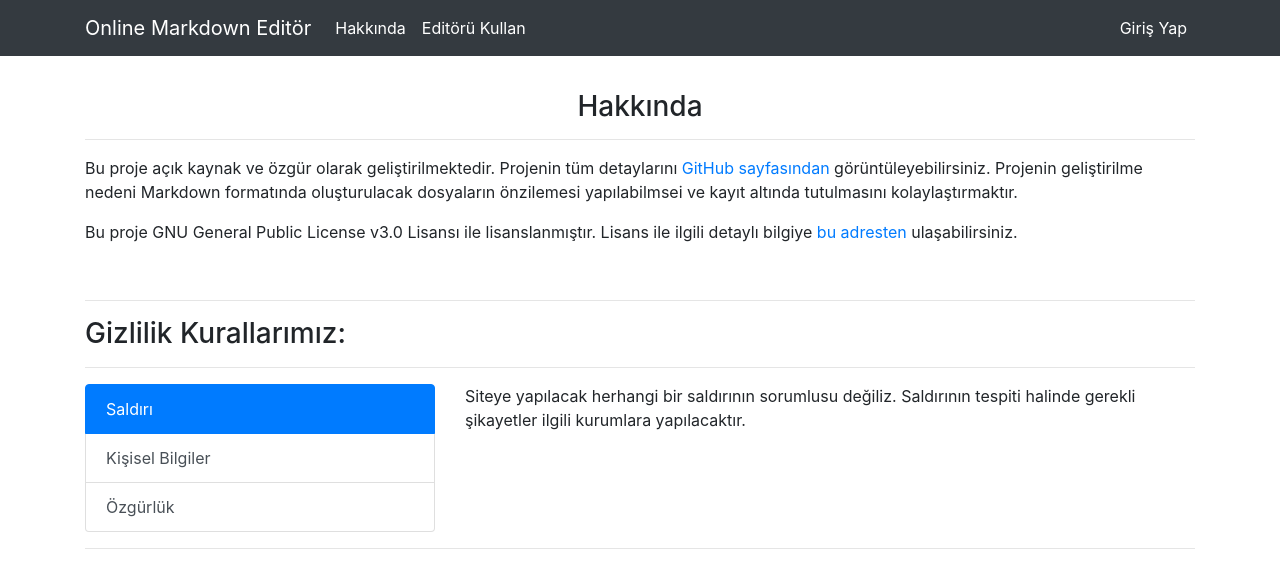
After one commit to ilteriskeskin/online-markdown-editor, a Django app: page /about/ in a window 1280 px wide. The commit adds this page. Shown: the top 588 px of the page. Run offline with Django 3.2, Linux system fonts and the light colour scheme; some libraries are stand-ins or nearby versions.

Commit message:
Tasarım güzelleştirmeleri, hakkımda sayfası yapıldı

```diff
--- a/ome/mdfiles/views.py
+++ b/ome/mdfiles/views.py
@@ -6,6 +6,12 @@ import markdown2
 
 
 # Create your views here.
+
+def index(request):
+    return render(request, 'index.html')
+
+def about(request):
+    return render(request, 'about.html')
 
 def markdown_create(request):
     form = OmeForm()
@@ -33,12 +39,10 @@ def markdown_save(request):
             if 'view' in request.POST:
                 new_ome = form.save(commit=False)
                 markdown_text = form.cleaned_data.get('markdown_text')
-                print(markdown_text)
                 new_ome.html_text = markdown2.markdown(markdown_text)
                 return render(request, 'markdown_convert.html', context={'form': form, 'new_ome': new_ome})
             else:
                 new_ome = form.save(commit=True)
-                print(new_ome)
                 markdown_text = form.cleaned_data.get('markdown_text')
                 new_ome.html_text = markdown2.markdown(markdown_text)
                 new_ome.save()
--- a/ome/ome/urls.py
+++ b/ome/ome/urls.py
@@ -16,8 +16,11 @@ Including another URLconf
 from django.contrib import admin
 from django.urls import path
 from django.conf.urls import include
+from mdfiles import views
 
 urlpatterns = [
     path('admin/', admin.site.urls),
+    path('', views.index, name='index'),
+    path('about/', views.about, name='about'),
     path('mdfiles/', include('mdfiles.urls')),
 ]
--- /dev/null
+++ b/ome/templates/about.html
@@ -0,0 +1,52 @@
+{% extends "base.html" %}
+
+{% block body %}
+
+<center>
+        <h3 style="margin-top: 3%">Hakkında</h3>
+    </center>
+    <hr>
+        <p>
+                Bu proje açık kaynak ve özgür olarak geliştirilmektedir. Projenin tüm detaylarını
+                <a href="https://www.github.com/ilteriskesk/online-markdown-editor">GitHub sayfasından</a> görüntüleyebilirsiniz.
+                Projenin geliştirilme nedeni Markdown formatında oluşturulacak dosyaların önzilemesi yapılabilmsei ve
+                kayıt altında tutulmasını kolaylaştırmaktır.
+        </p>
+
+        <p>
+            Bu proje GNU General Public License v3.0 Lisansı ile lisanslanmıştır. Lisans ile ilgili detaylı bilgiye
+            <a href="http://ozgurlisanslar.org.tr/gpl/gpl-v3/">bu adresten</a> ulaşabilirsiniz.
+        </p>
+        <br>
+        <hr>
+            <h3>
+                Gizlilik Kurallarımız:
+            </h3>
+            <hr>
+            <div class="row">
+                <div class="col-4">
+                  <div class="list-group" id="list-tab" role="tablist">
+                    <a class="list-group-item list-group-item-action active" id="list-home-list" data-toggle="list" href="#list-home" role="tab" aria-controls="home">Saldırı</a>
+                    <a class="list-group-item list-group-item-action" id="list-profile-list" data-toggle="list" href="#list-profile" role="tab" aria-controls="profile">Kişisel Bilgiler</a>
+                    <a class="list-group-item list-group-item-action" id="list-messages-list" data-toggle="list" href="#list-messages" role="tab" aria-controls="messages">Özgürlük</a>
+                  </div>
+                </div>
+                <div class="col-8">
+                  <div class="tab-content" id="nav-tabContent">
+                    <div class="tab-pane fade show active" id="list-home" role="tabpanel" aria-labelledby="list-home-list">
+                        Siteye yapılacak herhangi bir saldırının sorumlusu değiliz. Saldırının tespiti halinde gerekli
+                        şikayetler ilgili kurumlara yapılacaktır.
+                    </div>
+                    <div class="tab-pane fade" id="list-profile" role="tabpanel" aria-labelledby="list-profile-list">
+                        Kişisel parolanız arka planda şifrelenerek veri tabanına kaydolmaktadır. Kimsenin bilgisi izni
+                        dışında alınmayacaktır, izni dışında veya izni dahiline 3. kişilerle paylaşılmayacaktır.
+                    </div>
+                    <div class="tab-pane fade" id="list-messages" role="tabpanel" aria-labelledby="list-messages-list">
+                        Kimsenin özgürlüğünü kısıtlayıcı bir eylemde bulunulmayacaktır ve aynı hoşgörüyü sizden de görmek isteriz :)
+                    </div>
+                  </div>
+                </div>
+              </div>
+    <hr>
+
+{% endblock body %}
--- /dev/null
+++ b/ome/templates/base.html
@@ -0,0 +1,27 @@
+
+<!DOCTYPE html>
+<html lang="en">
+<head>
+    <meta charset="UTF-8">
+    <meta http-equiv="X-UA-Compatible" content="ie=edge">
+    <meta name="viewport" content="width=device-width, initial-scale=1.0">
+    <link rel="stylesheet" href="https://maxcdn.bootstrapcdn.com/bootstrap/4.0.0/css/bootstrap.min.css" integrity="sha384-Gn5384xqQ1aoWXA+058RXPxPg6fy4IWvTNh0E263XmFcJlSAwiGgFAW/dAiS6JXm" crossorigin="anonymous">
+    <title>Online Markdown Editör</title>
+</head>
+<body>
+
+    {% include "includes/navbar.html" %}
+
+    <div style="margin-top: 7%" class="container">
+
+        {% block body %}
+
+        {% endblock body %}
+    </div>
+
+        <script src="https://code.jquery.com/jquery-3.2.1.slim.min.js" integrity="sha384-KJ3o2DKtIkvYIK3UENzmM7KCkRr/rE9/Qpg6aAZGJwFDMVNA/GpGFF93hXpG5KkN" crossorigin="anonymous"></script>
+        <script src="https://cdnjs.cloudflare.com/ajax/libs/popper.js/1.12.9/umd/popper.min.js" integrity="sha384-ApNbgh9B+Y1QKtv3Rn7W3mgPxhU9K/ScQsAP7hUibX39j7fakFPskvXusvfa0b4Q" crossorigin="anonymous"></script>
+        <script src="https://maxcdn.bootstrapcdn.com/bootstrap/4.0.0/js/bootstrap.min.js" integrity="sha384-JZR6Spejh4U02d8jOt6vLEHfe/JQGiRRSQQxSfFWpi1MquVdAyjUar5+76PVCmYl" crossorigin="anonymous"></script>
+
+</body>
+</html>
--- /dev/null
+++ b/ome/templates/includes/navbar.html
@@ -0,0 +1,32 @@
+<nav class="navbar fixed-top navbar-expand-md navbar-dark bg-dark">
+  <div class="container">
+        <a class="navbar-brand" href="/">Online Markdown Editör</a>
+        <button class="navbar-toggler" type="button" data-toggle="collapse" data-target="#navbarCollapse" aria-controls="navbarCollapse" aria-expanded="false" aria-label="Toggle navigation">
+          <span class="navbar-toggler-icon"></span>
+        </button>
+        <div class="collapse navbar-collapse" id="navbarCollapse">
+          <ul class="navbar-nav mr-auto">
+            <li class="nav-item active">
+              <a class="nav-link" href="/about">Hakkında</a>
+            </li>
+            <li class="nav-item active">
+              <a class="nav-link" href="/mdfiles/markdown-create">Editörü Kullan</a>
+            </li>
+          </ul>
+
+          <ul class="navbar-nav ml-auto">
+          {% if request.user.is_authenticated %}
+            <li class="nav-item active">
+              <a class="nav-link" href="#">Kontrol Paneli</a>
+            </li>
+            <li class="nav-item active">
+              <a class="nav-link" href="#">Çıkış Yap</a>
+            </li>
+          {% else %}
+            <li class="nav-item active">
+              <a class="nav-link" href="#">Giriş Yap</a>
+            </li>
+          {% endif %}
+        </div>
+      </div>
+</nav>
```
Also changed, not shown: ome/templates/index.html (added, +10 -0 lines), ome/templates/markdown_convert.html (+9 -10 lines).
